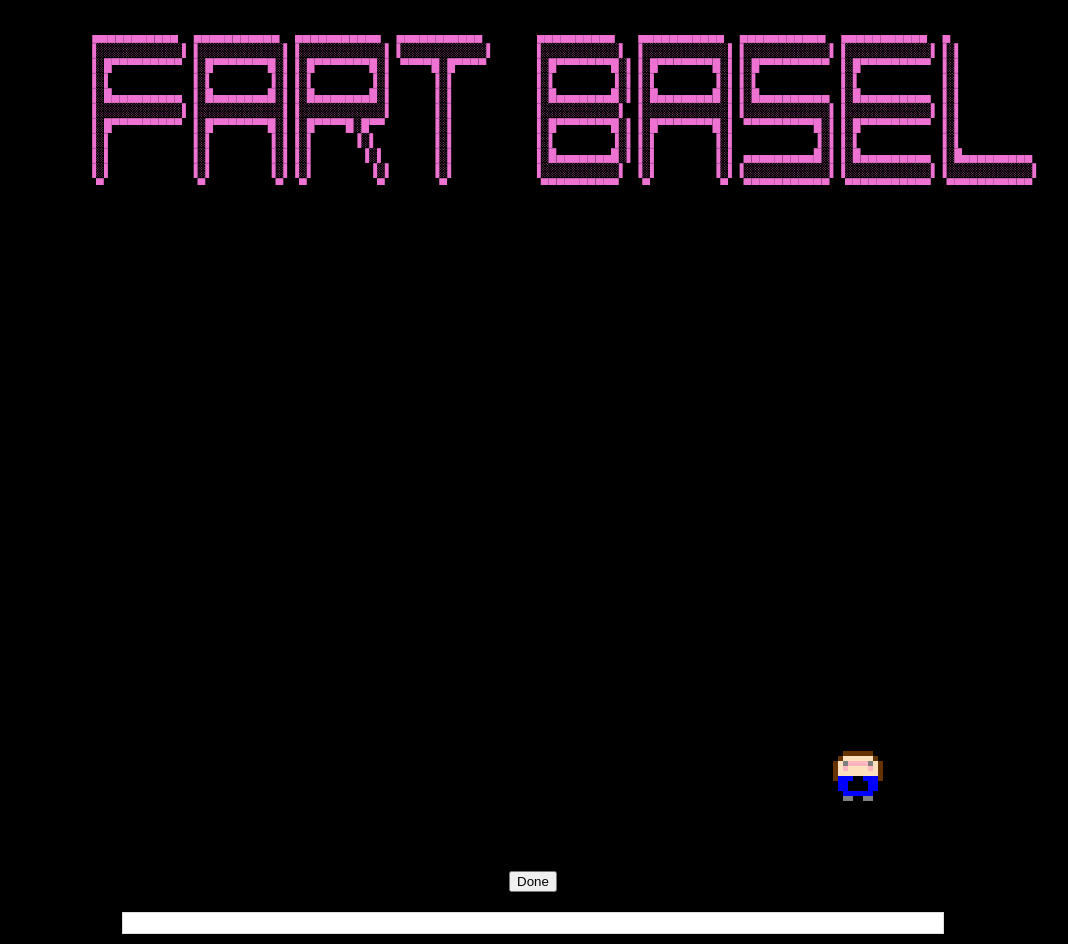
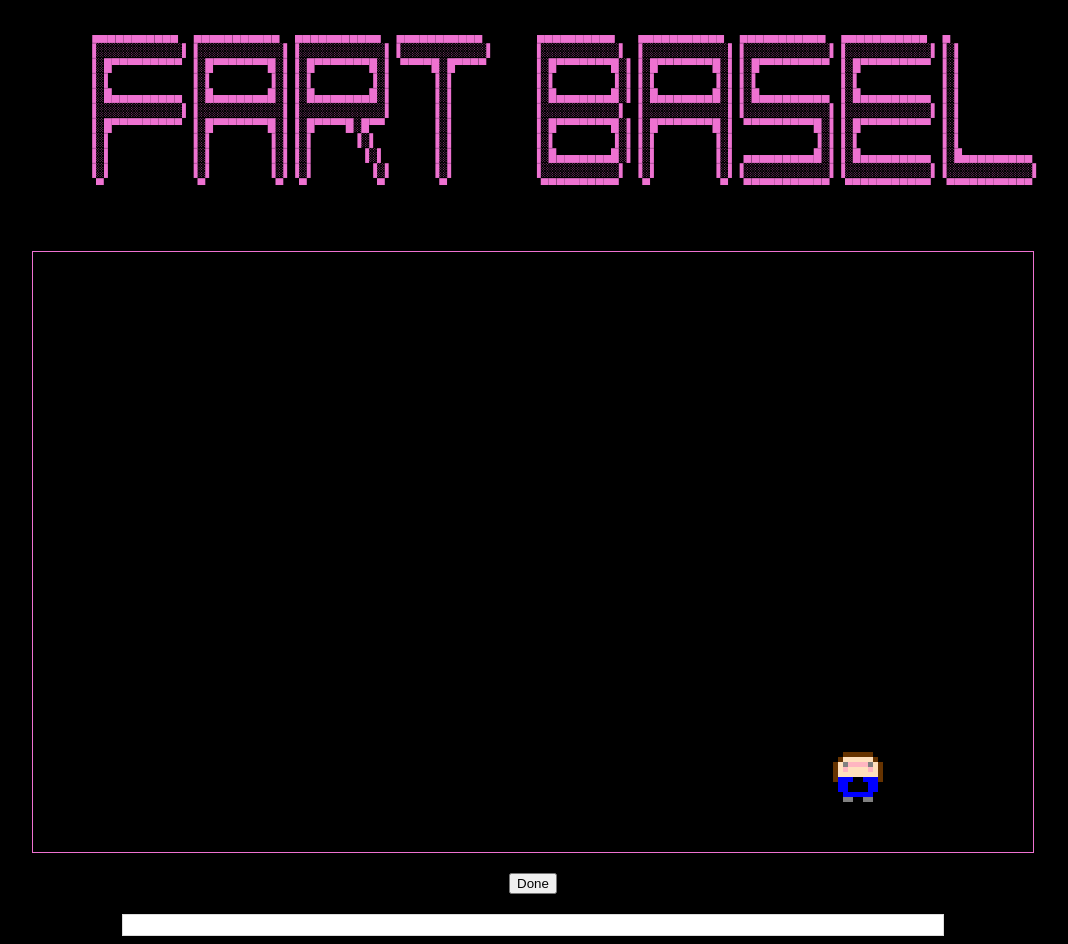
Before and after one commit to ju-mc/ju-mc.github.io, a plain HTML site: page drawing-page.html in a window 1280 px wide. Shown: the whole page, without its empty margins (107-1175 px from the left). Drawn offline with Linux system fonts and the light colour scheme.

Commit message:
added pink border

```diff
--- a/drawing-page.html
+++ b/drawing-page.html
@@ -42,7 +42,7 @@
         canvas {
             display: block; /* makes it a block-level element */
             margin: 0 auto; /* auto margins on left and right */
-            color:rgb(238, 114, 209); /* border */
+            border: 1px solid rgb(238, 114, 209); /*  border */
         }
 
         button {
```
